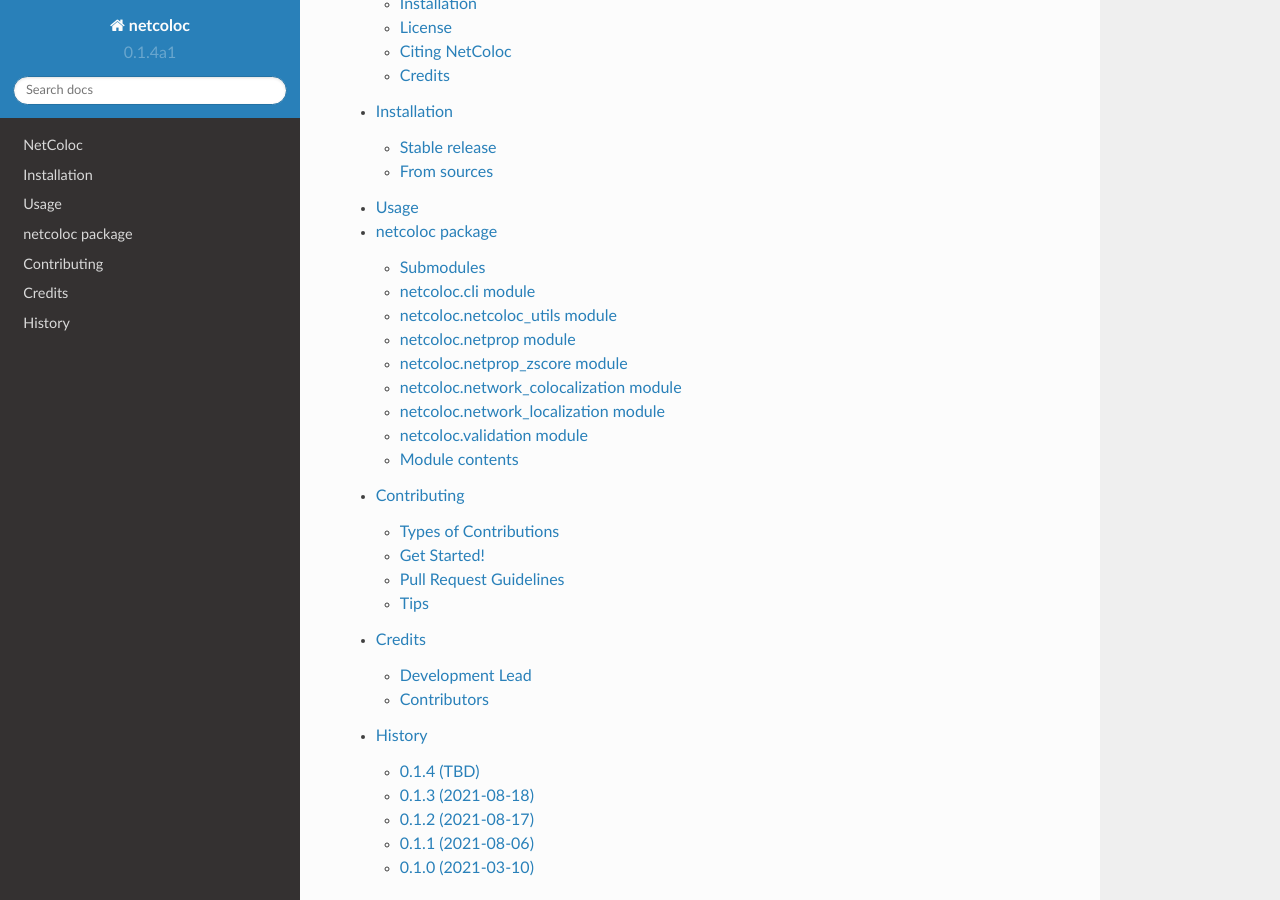
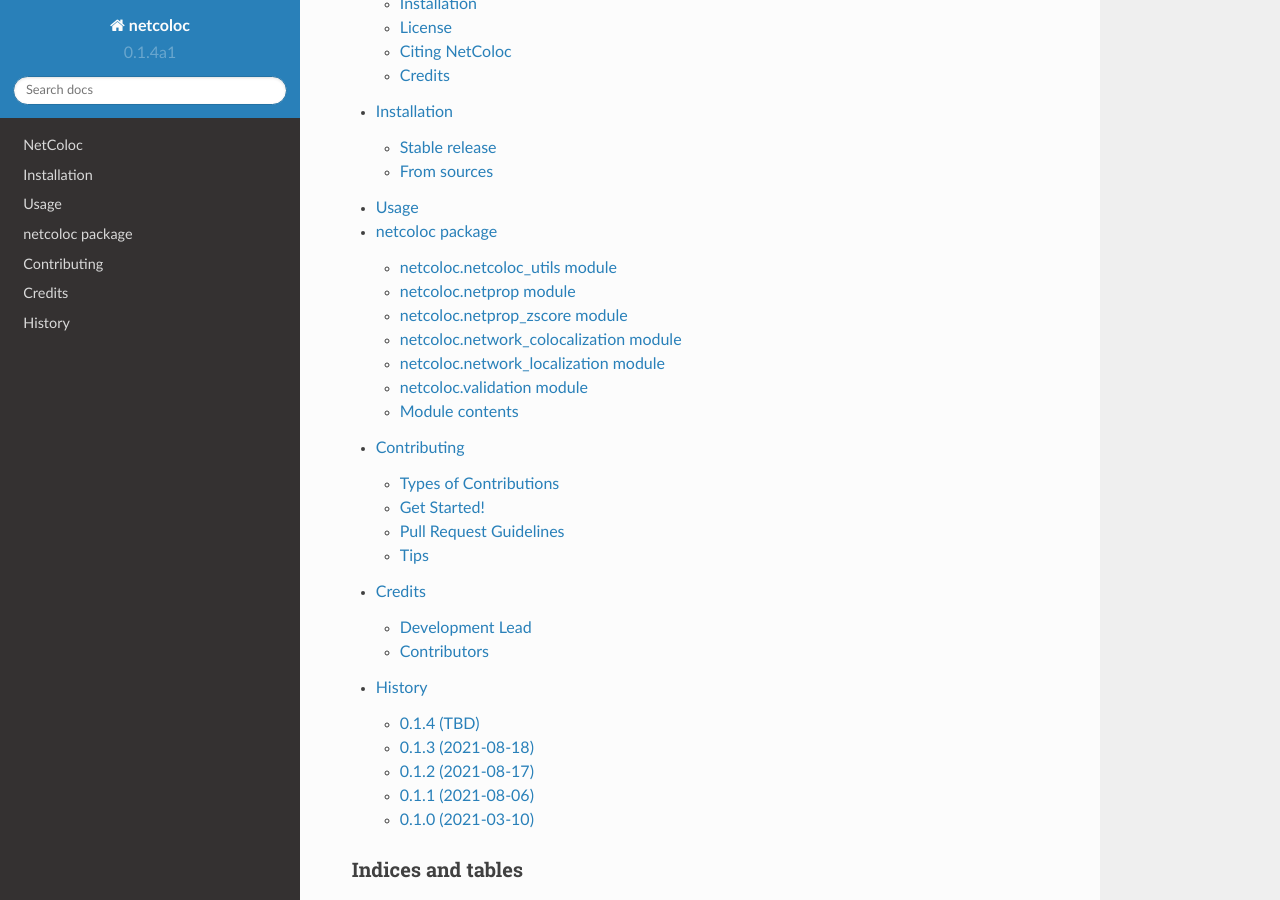
Before and after one commit to ucsd-ccbb/NetColoc, a Sphinx documentation site: the page built from docs/index.rst, in a window 1280 px wide and 900 px high, scrolled down 2405 px. Built offline with Sphinx 7.4.7 and the Read the Docs theme 2.0.0, drawn with Linux system fonts in a browser that asks for light colours.

Commit message:
removed cli since there is nothing to document

```diff
--- a/docs/netcoloc.rst
+++ b/docs/netcoloc.rst
@@ -1,16 +1,6 @@
 netcoloc package
 ================
 
-Submodules
-----------
-
-netcoloc.cli module
--------------------
-
-.. automodule:: netcoloc.cli
-   :members:
-   :undoc-members:
-   :show-inheritance:
 
 netcoloc.netcoloc\_utils module
 -------------------------------
```
